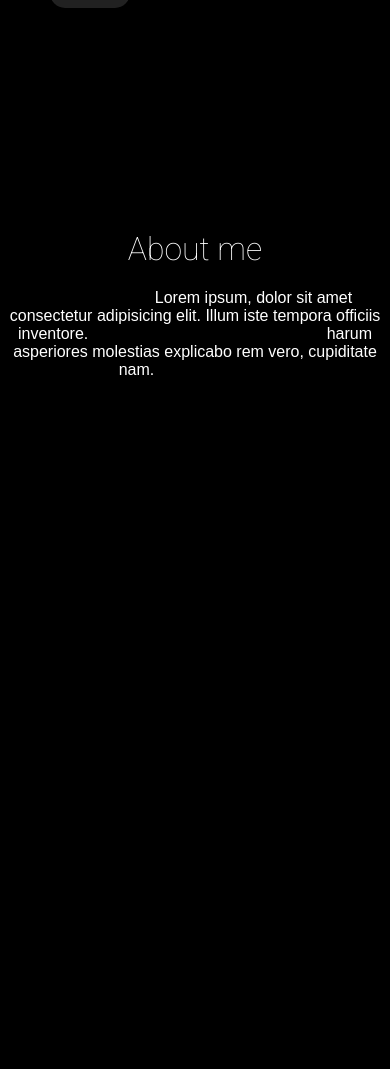
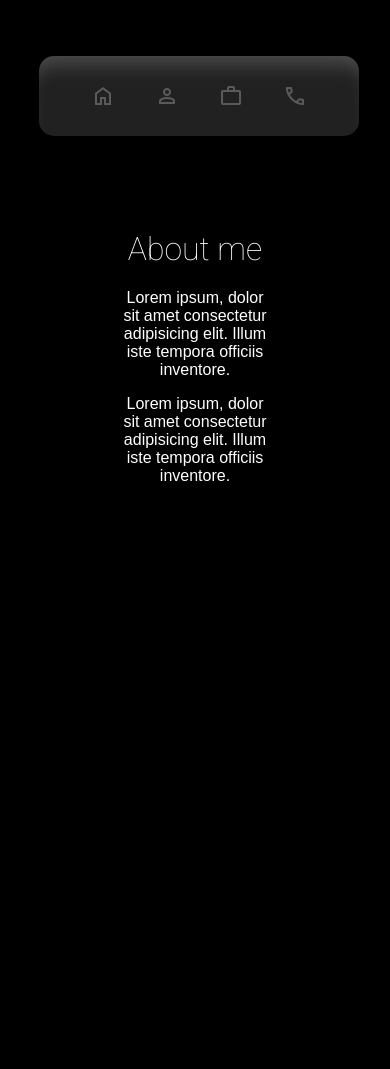
Before and after one commit to Rat255/CV-Website, a plain HTML site: page index.html in a window 390 px wide. Shown: the part 664-1733 px from the top of the page. Drawn offline with nearby package versions, Linux system fonts and the light colour scheme.

Commit message:
Update
MadeResponsive

```diff
--- a/Style.css
+++ b/Style.css
@@ -47,6 +47,7 @@ ul {
   left: 50px;
   backdrop-filter: blur(13.3px);
   box-shadow: inset rgba(255, 255, 255, 0.205) 0px 20px 20px -12px;
+  transition: height 0.5s;
 }
 
 li {
@@ -141,3 +142,100 @@ h1 {
 .Space {
   height: 50px;
 }
+
+.my-work {
+  display: flex;
+}
+
+.card {
+  box-shadow: 0 4px 8px 0 rgba(0, 0, 0, 0.2);
+  transition: 0.3s;
+  width: 40%;
+  border-radius: 5px;
+}
+
+.card:hover {
+  box-shadow: 0 8px 16px 0 rgba(0, 0, 0, 0.2);
+}
+
+img {
+  border-radius: 5px 5px 0 0;
+}
+
+.container {
+  padding: 2px 16px;
+}
+
+@media screen and (max-width: 992px) {
+  .Page-placement {
+    display: flex;
+    justify-content: center;
+    flex-direction: column;
+    padding: 0%;
+    margin: 0%;
+  }
+
+  ul {
+    display: flex;
+    flex-direction: row;
+    justify-content: center;
+    align-items: center;
+    list-style-type: none;
+    margin: auto;
+    padding: 10px;
+    width: 500px;
+    height: 80px;
+    background-color: rgba(255, 255, 255, 0.13);
+    border-radius: 15px;
+    position: fixed;
+    top: 90%;
+    left: 20%;
+    transform: translateY(-50%);
+    backdrop-filter: blur(13.3px);
+    box-shadow: inset rgba(255, 255, 255, 0.205) 0px 20px 20px -12px;
+    transition: height 0.5s;
+  }
+}
+
+@media screen and (max-width: 600px) {
+  .Page-placement {
+    display: flex;
+    justify-content: center;
+    flex-direction: column;
+    padding: 0%;
+    margin: 0%;
+  }
+
+  ul {
+    display: flex;
+    flex-direction: row;
+    justify-content: center;
+    align-items: center;
+    list-style-type: none;
+    margin: auto;
+    padding: 10px;
+    width: 300px;
+    height: 60px;
+    background-color: rgba(255, 255, 255, 0.13);
+    border-radius: 15px;
+    position: fixed;
+    top: 90%;
+    left: 10%;
+    transform: translateY(-50%);
+    backdrop-filter: blur(13.3px);
+    box-shadow: inset rgba(255, 255, 255, 0.205) 0px 20px 20px -12px;
+    transition: height 0.5s;
+  }
+
+  li a {
+    display: block;
+    color: rgba(255, 255, 255, 0.26);
+    padding: 16px 0;
+    text-decoration: none;
+    transition: color 0.3s;
+    transition: transform 0.1s;
+    width: 60%;
+    font-size: 0;
+    font-family: sans-serif;
+  }
+}
--- a/index.html
+++ b/index.html
@@ -81,34 +81,48 @@
     <div id="about" class="info-page">
       <div class="Space"></div>
       <h1>About me</h1>
-      <a class="GeneralText"
-        >Lorem ipsum, dolor sit amet consectetur adipisicing elit. Illum iste
-        tempora officiis inventore. </a
-      ><a class="GeneralText">
-        harum asperiores molestias explicabo rem vero, cupiditate nam.</a
-      >
+      <div class="GeneralText">
+        <p>
+          Lorem ipsum, dolor sit amet consectetur adipisicing elit. Illum iste
+          tempora officiis inventore.
+        </p>
+        <p>
+          Lorem ipsum, dolor sit amet consectetur adipisicing elit. Illum iste
+          tempora officiis inventore.
+        </p>
+      </div>
     </div>
 
     <div id="work" class="info-page">
       <div class="Space"></div>
       <h1>My Work</h1>
-      <a class="GeneralText"
-        >Lorem ipsum, dolor sit amet consectetur adipisicing elit. Illum iste
-        tempora officiis inventore. </a
-      ><a class="GeneralText">
-        harum asperiores molestias explicabo rem vero, cupiditate nam.</a
-      >
+      <div class="my-work">
+        <div class="GeneralText">
+          <p>
+            Lorem ipsum, dolor sit amet consectetur adipisicing elit. Illum iste
+            tempora officiis inventore.
+          </p>
+          <p>
+            Lorem ipsum, dolor sit amet consectetur adipisicing elit. Illum iste
+            tempora officiis inventore.
+          </p>
+        </div>
+      </div>
     </div>
 
     <div id="contact" class="info-page">
       <div class="Space"></div>
       <h1>Contact</h1>
-      <a class="GeneralText"
-        >Lorem ipsum, dolor sit amet consectetur adipisicing elit. Illum iste
-        tempora officiis inventore. </a
-      ><a class="GeneralText">
-        harum asperiores molestias explicabo rem vero, cupiditate nam.</a
-      >
+      <div class="GeneralText">
+        <p>
+          Lorem ipsum, dolor sit amet consectetur adipisicing elit. Illum iste
+          tempora officiis inventore.
+        </p>
+        <p>
+          Lorem ipsum, dolor sit amet consectetur adipisicing elit. Illum iste
+          tempora officiis inventore.
+        </p>
+      </div>
     </div>
     <script>
       function scrollToSection(sectionId) {
```
Also changed, not shown: Photos/My_beloved.jpg (deleted), Photos/cool-pfp-02.jpg (deleted), Photos/images.png (deleted).
